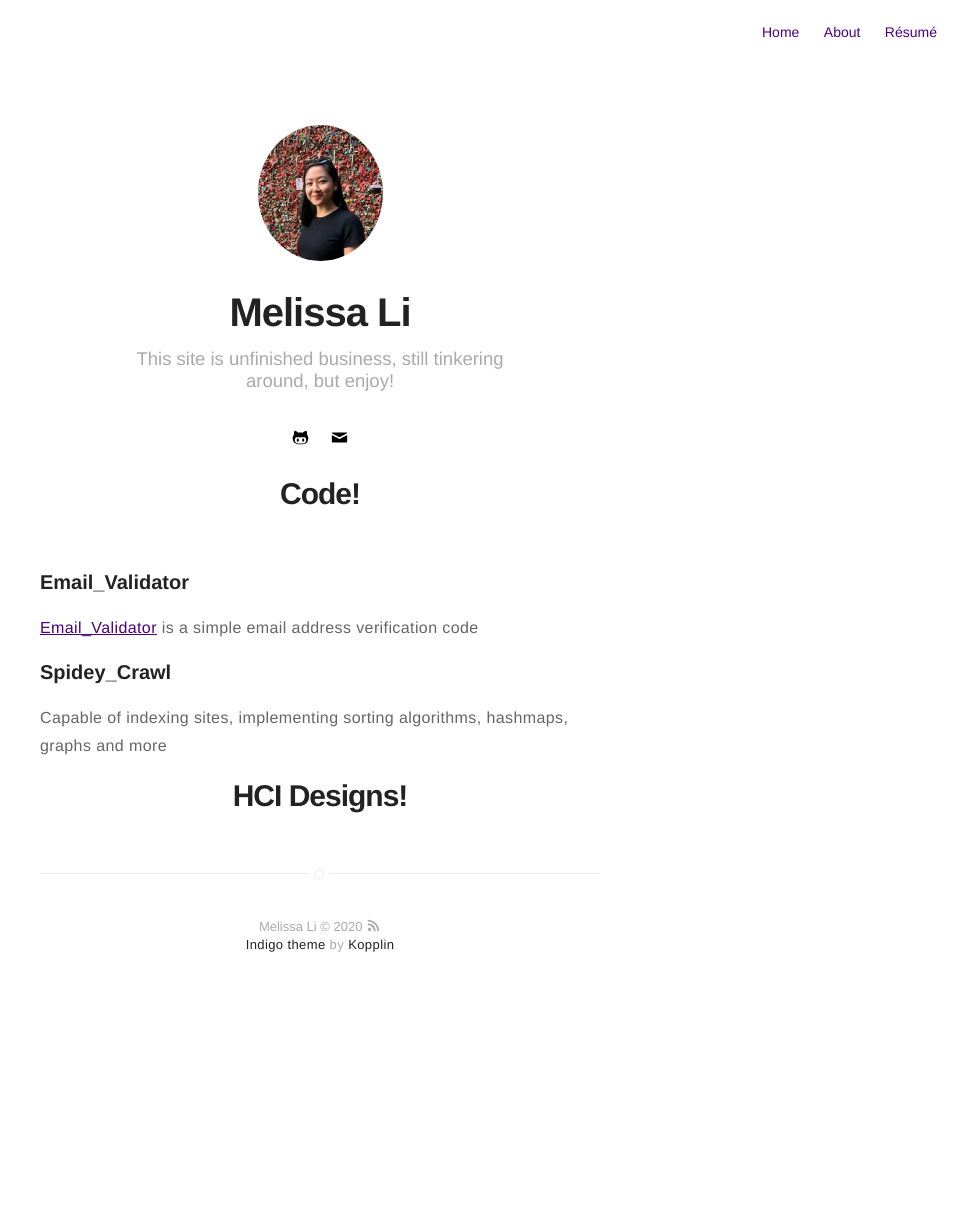
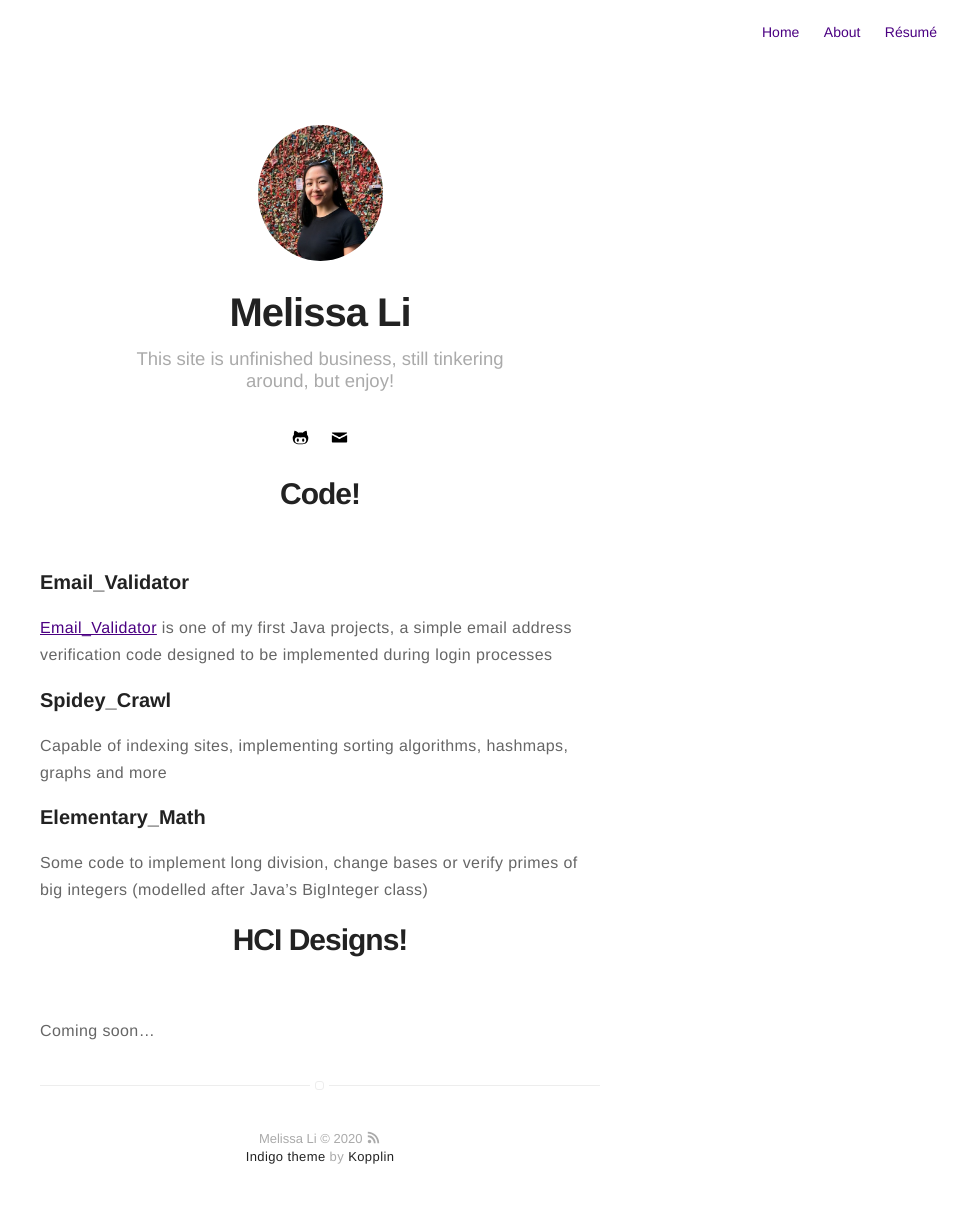
Before and after one commit to im-mel/im-mel.github.io, a Jekyll site: the page built from projects.md, in a window 1280 px wide. Shown: the whole page, without its empty margins (320-1280 px from the left). Built offline with Jekyll 4.4.1, drawn with Linux system fonts in a browser that asks for light colours; before the commit the page ends 1016 px from its top, so only the background shows below that.

Commit message:
Update projects.md

```diff
--- a/projects.md
+++ b/projects.md
@@ -6,9 +6,13 @@ layout: page
 # Code!
 
 ### Email_Validator
-[Email_Validator](https://github.com/im-mel/Email_Validator) is a simple email address verification code
+[Email_Validator](https://github.com/im-mel/Email_Validator) is one of my first Java projects, a simple email address verification code designed to be implemented during login processes
 
 ### Spidey_Crawl
 Capable of indexing sites, implementing sorting algorithms, hashmaps, graphs and more
 
+### Elementary_Math
+Some code to implement long division, change bases or verify primes of big integers (modelled after Java's BigInteger class)
+
 # HCI Designs!
+Coming soon...
```
